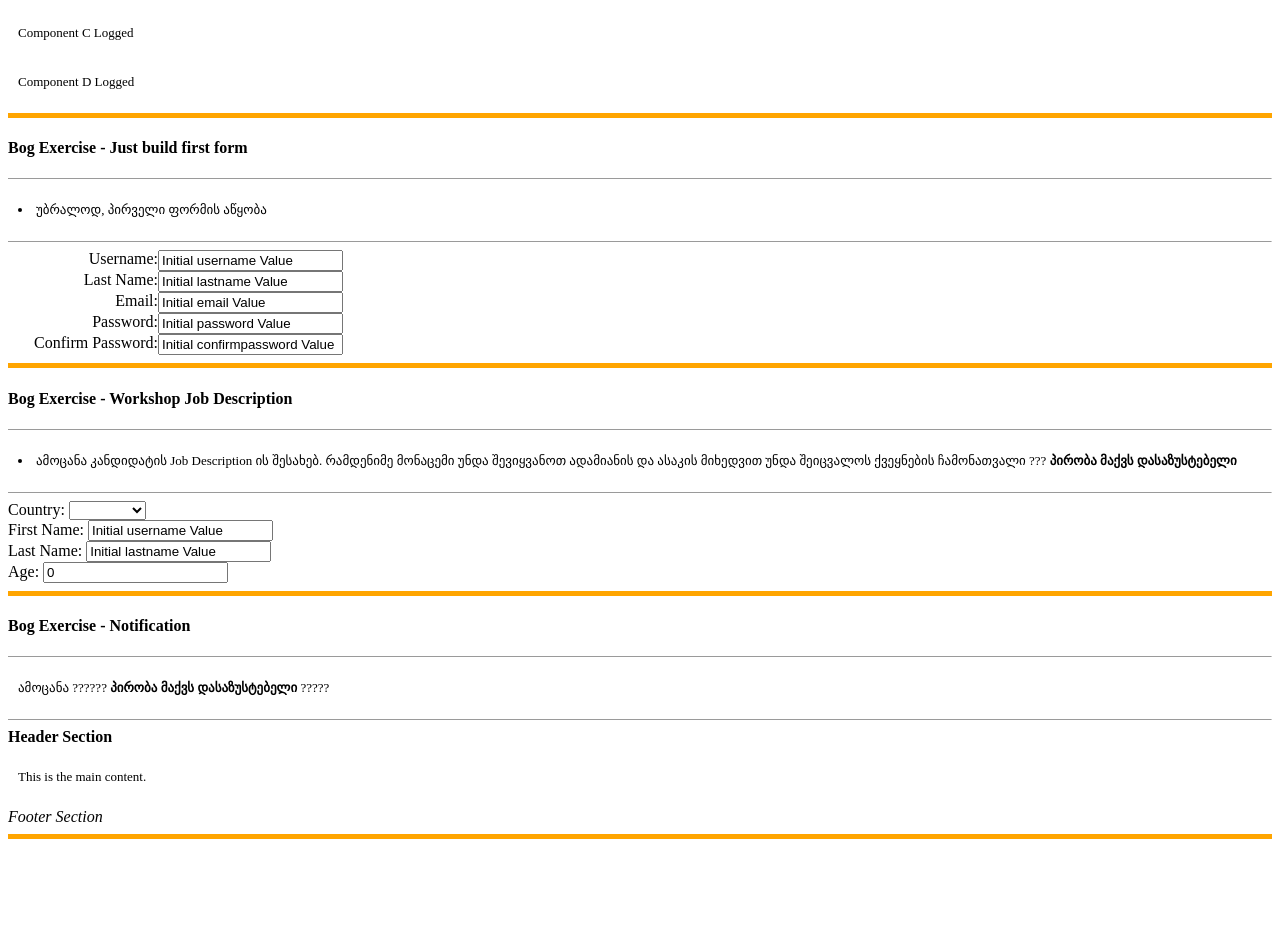
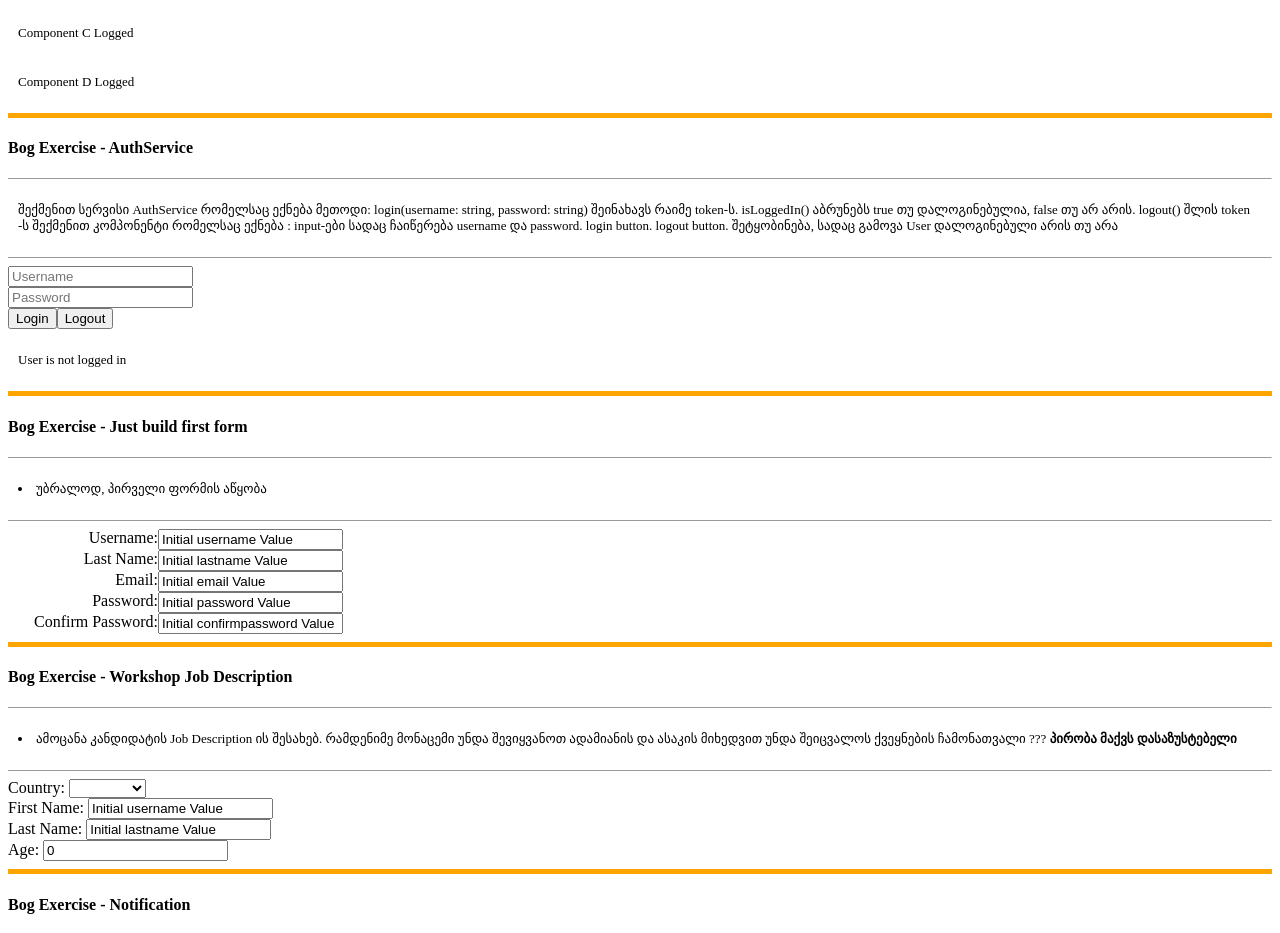
Before and after one commit to badeishvili/AngularTraining, an Angular app: page / in a window 1280 px wide. Shown: the part 1680-2613 px from the top of the page. Built offline with nearby package versions, Linux system fonts and the light colour scheme.

Commit message:
Bog Training and My Self Practice Exercises

```diff
--- /dev/null
+++ b/src/app/BogExercises/auth/auth.component.html
@@ -0,0 +1,9 @@
+<div>
+  <input type="text" [(ngModel)]="username" placeholder="Username">
+  <br>
+  <input type="password" [(ngModel)]="password" placeholder="Password">
+  <br>
+  <button (click)="login()">Login</button>
+  <button (click)="logout()">Logout</button>
+  <p>{{ statusMessage }}</p>
+</div>
--- /dev/null
+++ b/src/app/BogExercises/auth/auth.component.ts
@@ -0,0 +1,37 @@
+import { Component } from '@angular/core';
+import { AuthService } from '../../Utilities/Services/auth.service';
+import {FormsModule} from '@angular/forms';
+
+@Component({
+  selector: 'app-auth',
+  imports: [
+    FormsModule
+  ],
+  templateUrl: './auth.component.html',
+  styleUrl: './auth.component.css'
+})
+export class AuthComponent {
+  username: string = '';
+  password: string = '';
+  statusMessage: string = 'User is not logged in';
+
+  constructor(private authService: AuthService) {}
+
+  login(): void {
+    this.authService.login(this.username, this.password);
+    this.updateStatus();
+  }
+
+  logout(): void {
+    this.authService.logout();
+    this.updateStatus();
+  }
+
+  updateStatus(): void {
+    if (this.authService.isLoggedIn()) {
+      this.statusMessage = 'User is logged in';
+    } else {
+      this.statusMessage = 'User is not logged in';
+    }
+  }
+}
--- /dev/null
+++ b/src/app/Utilities/Services/auth.service.ts
@@ -0,0 +1,23 @@
+import { Injectable } from '@angular/core';
+
+@Injectable({
+  providedIn: 'root'
+})
+export class AuthService {
+  private token: string | null = null;
+
+  login(username: string, password: string): void {
+    if (username && password) {
+      this.token = '123';
+    }
+    else {this.token = null;}
+  }
+
+  isLoggedIn(): boolean {
+    return this.token !== null;
+  }
+
+  logout(): void {
+    this.token = null;
+  }
+}
--- a/src/app/app.component.html
+++ b/src/app/app.component.html
@@ -122,6 +122,26 @@
 </div>
 <hr size="5" color=Orange>
 
+<!--------Exercise AuthService------------->
+<h4>Bog Exercise - AuthService</h4>
+<hr size="1">
+<p> შექმენით სერვისი AuthService რომელსაც ექნება მეთოდი:
+  login(username: string, password: string)
+  შეინახავს რაიმე token-ს.
+  isLoggedIn() აბრუნებს true თუ დალოგინებულია, false თუ არ არის.
+  logout() შლის token -ს
+  შექმენით კომპონენტი რომელსაც ექნება :
+  input-ები სადაც ჩაიწერება username და password.
+  login button.
+  logout button.
+  შეტყობინება, სადაც გამოვა User დალოგინებული არის თუ არა
+</p>
+<hr size="1">
+<div>
+  <app-auth></app-auth>
+</div>
+<hr size="5" color=Orange>
+
 <!--------Exercise Just build first form------------->
 <h4>Bog Exercise - Just build first form</h4>
 <hr size="1">
--- a/src/app/app.component.ts
+++ b/src/app/app.component.ts
@@ -21,11 +21,12 @@ import {SwitchComponent} from './MyExercises/switch/switch.component';
  import { CComponent } from './BogExercises/ABCD/c/c.component';
  import { DComponent } from './BogExercises/ABCD/d/d.component';
 import {LoggingService} from './Utilities/Services/logging.service';
+import {AuthComponent} from './BogExercises/auth/auth.component';
 
 
 @Component({
   selector: 'app-root',
-  imports: [HelloComp, WSFirstFormComponent, TodolistComponent, AppDirective, TruncatePipe, CustomTransformPipe, LabelDictionaryComponent, CoursesComponent, WsJobDescComponent, NotificationComponent, DummyDirective, PanelComponent, TweetlikeComponent, SwitchComponent, AComponent,BComponent,CComponent,DComponent],
+  imports: [HelloComp, WSFirstFormComponent, TodolistComponent, AppDirective, TruncatePipe, CustomTransformPipe, LabelDictionaryComponent, CoursesComponent, WsJobDescComponent, NotificationComponent, DummyDirective, PanelComponent, TweetlikeComponent, SwitchComponent, AComponent, BComponent, CComponent, DComponent, AuthComponent],
   templateUrl: './app.component.html',
   styleUrl: './app.component.css',
   providers: [LoggingService]
```
Also changed, not shown: src/app/BogExercises/auth/auth.component.css (added), 2 other files (tests, documents, lock files or other folders).
